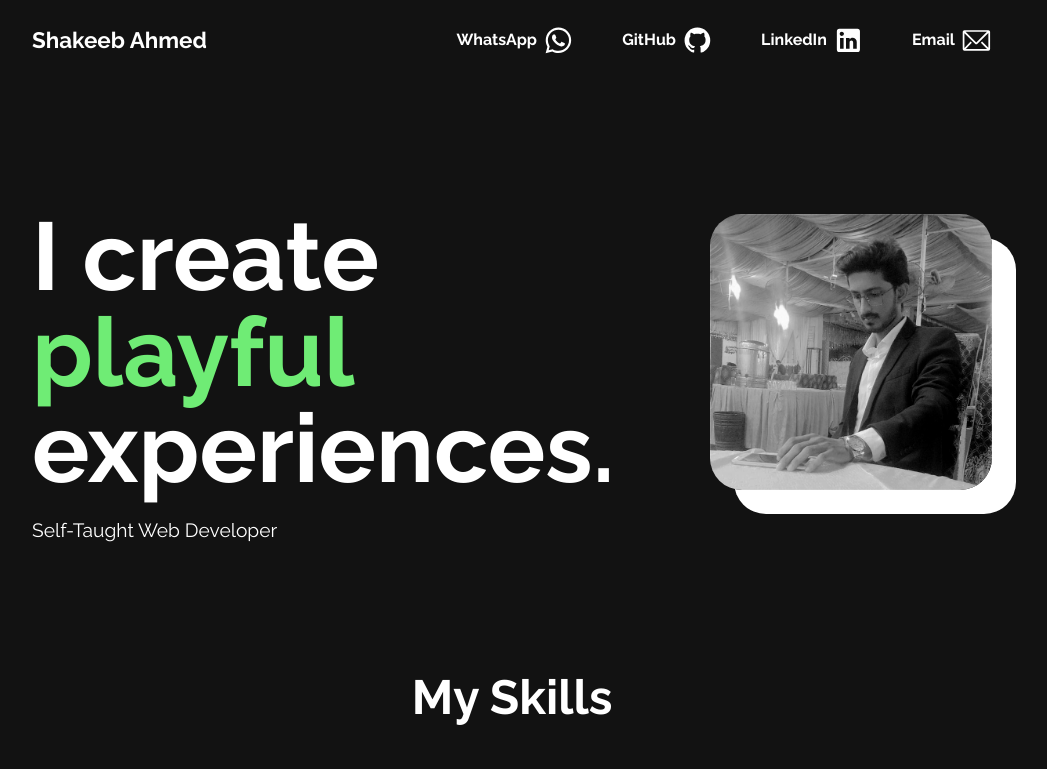
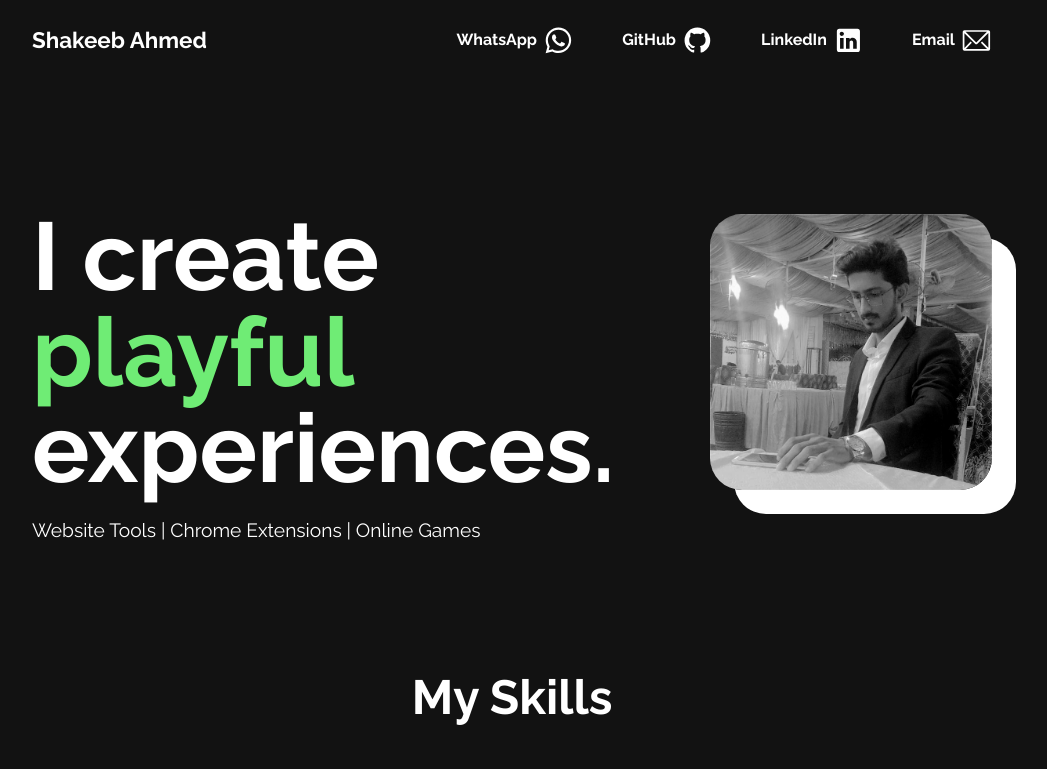
Before and after one commit to shakeeb-sa/shakeeb-sa.github.io, a React (Vite) app: page / in a window 1280 px wide. Shown: the top 769 px of the page, without its empty margins (128-1175 px from the left). Built offline with nearby package versions, Linux system fonts and the light colour scheme.

Commit message:
bio added

```diff
--- a/src/components/Hero/Hero.jsx
+++ b/src/components/Hero/Hero.jsx
@@ -18,7 +18,7 @@ function Hero() {
           <img src={portraitImage} alt="Portrait of Shakeeb Ahmed" className="portrait" />
         </div>
       </div>
-      <p id="jobTitle" className="job-title">Self-Taught Web Developer</p>
+      <p id="jobTitle" className="job-title">Website Tools | Chrome Extensions | Online Games</p>
     </section>
   );
 }
```
Also changed, not shown: 2 other files (tests, documents, lock files or other folders).
